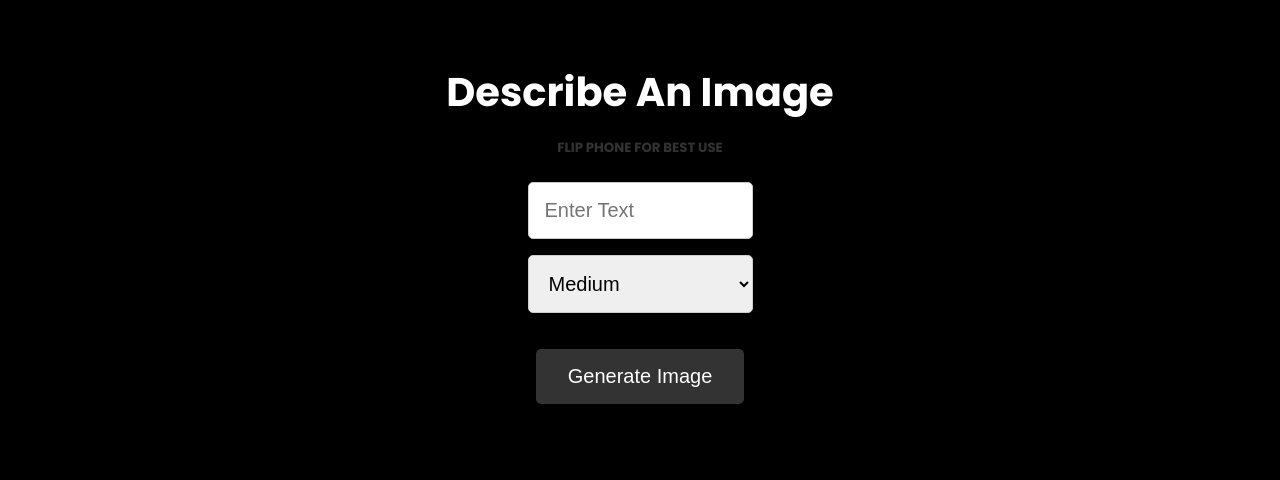
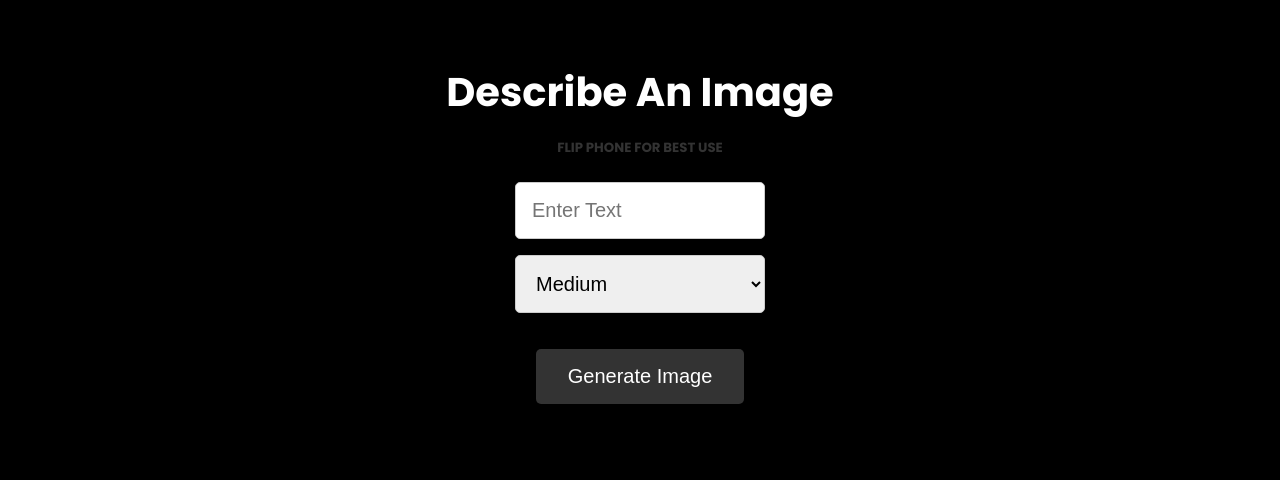
Before and after one commit to onlinesolutions-website/JarrettAi-iGen, a website: page public/index.html in a window 1280 px wide. Shown: the top 480 px of the page. Drawn offline with Linux system fonts and the light colour scheme.

Commit message:
Update style.css

```diff
--- a/public/css/style.css
+++ b/public/css/style.css
@@ -75,7 +75,7 @@ body {
 .showcase form input,
 form select {
   font-size: 20px;
-  width: 225px;
+  width: 250px;
   max-width: 350px;
   padding: 1rem;
   border: 1px solid #ccc;
```
